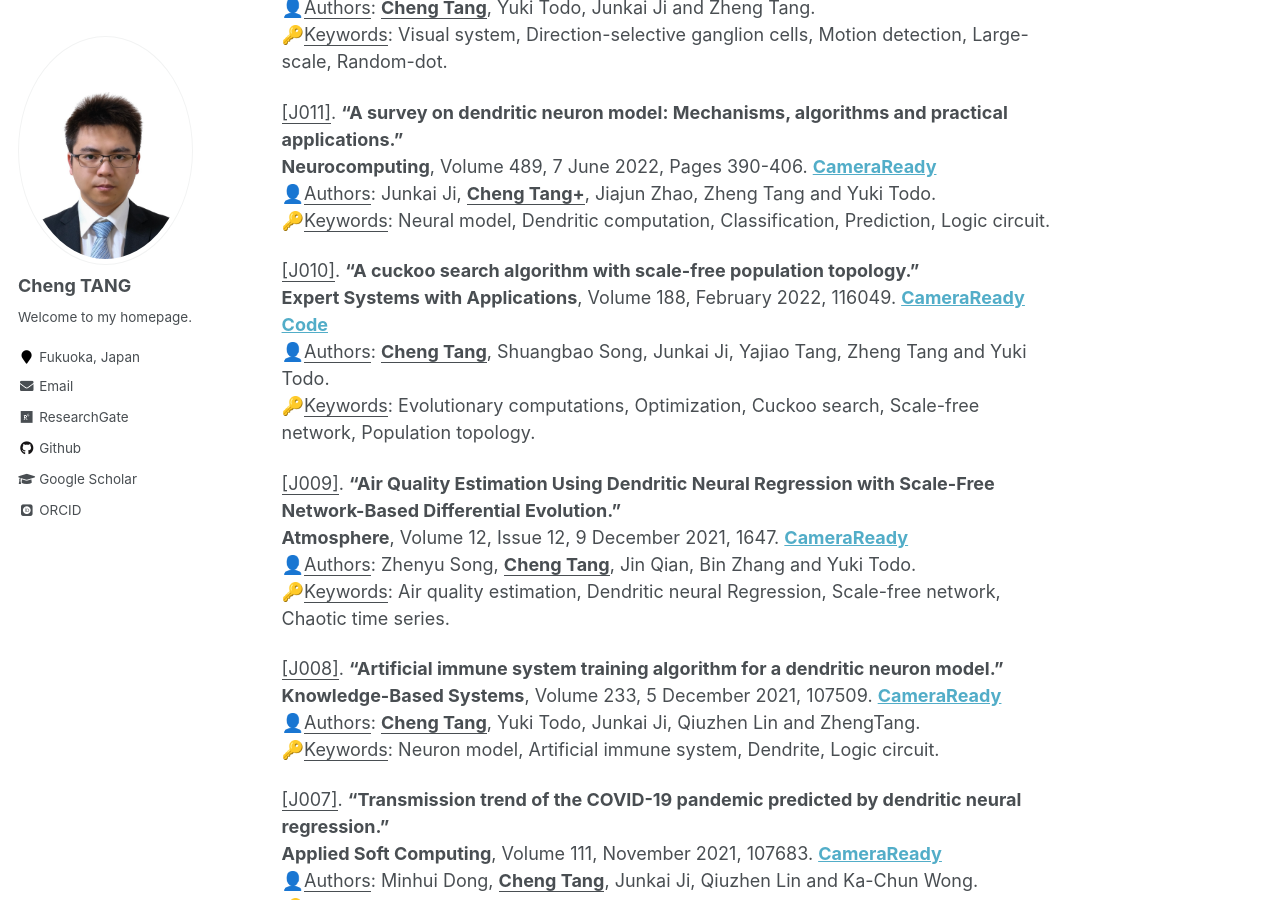
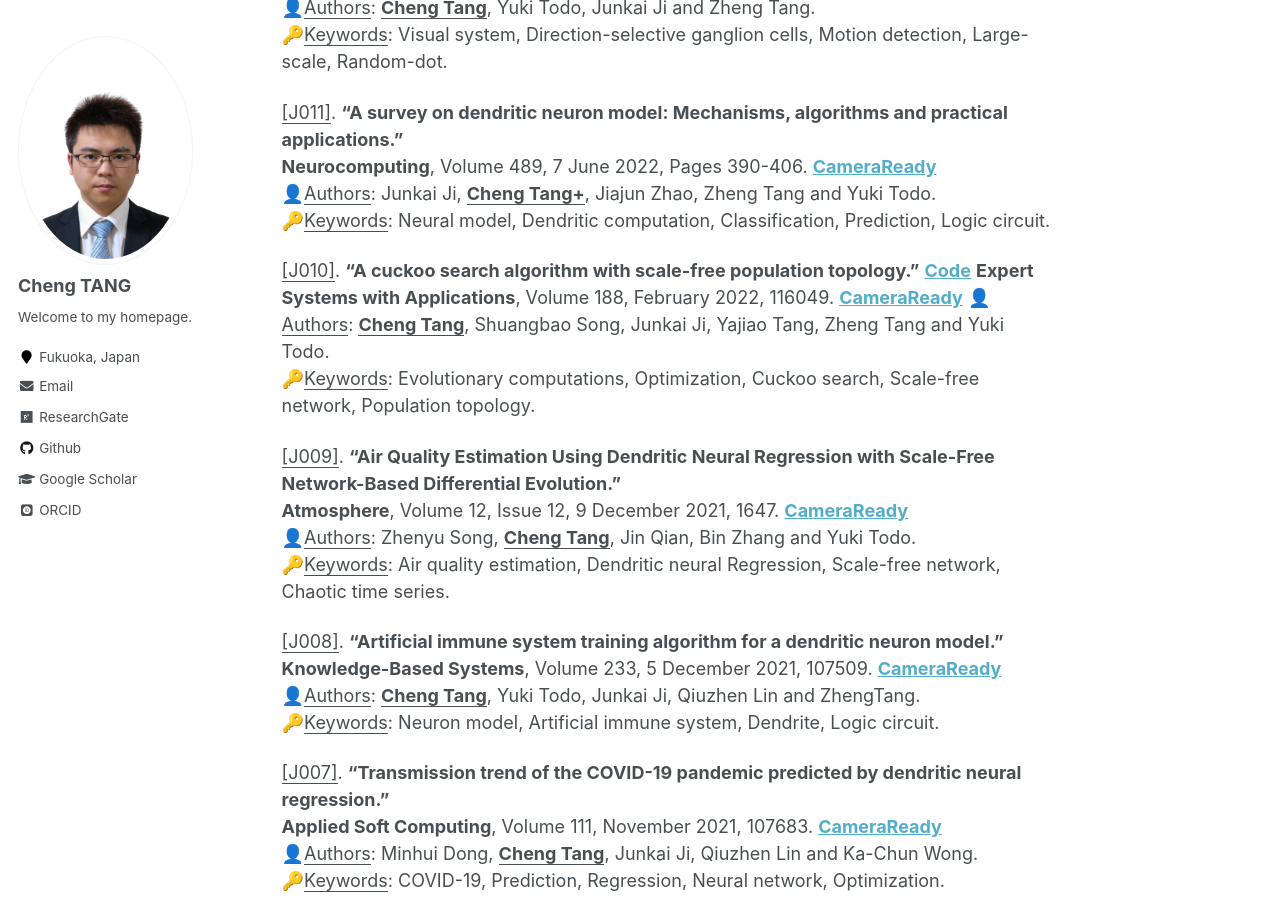
Before and after one commit to ChengTANG-AI/chengtang-ai.github.io, a Jekyll site: the page built from _pages/JournalPublications.md, in a window 1280 px wide and 900 px high, scrolled down 2149 px. Built offline with Jekyll 4.4.1, drawn with Linux system fonts in a browser that asks for light colours; some web fonts are replaced.

Commit message:
Update JournalPublications.md

```diff
--- a/_pages/JournalPublications.md
+++ b/_pages/JournalPublications.md
@@ -71,8 +71,8 @@
 👤<u>Authors</u>: Junkai Ji, **<u>Cheng Tang+</u>**, Jiajun Zhao, Zheng Tang and Yuki Todo.
 🔑<u>Keywords</u>: Neural model, Dendritic computation, Classification, Prediction, Logic circuit.
 
-<u>[J010]</u>. **"A cuckoo search algorithm with scale-free population topology."**
-**Expert Systems with Applications**, Volume 188, February 2022, 116049. **[CameraReady](https://doi.org/10.1016/j.eswa.2021.116049)**  **[Code](https://chengtang-ai.github.io/files/Cockoo_Search_SF.zip)**
+<u>[J010]</u>. **"A cuckoo search algorithm with scale-free population topology."** **[Code](https://chengtang-ai.github.io/files/Cockoo_Search_SF.zip)**
+**Expert Systems with Applications**, Volume 188, February 2022, 116049. **[CameraReady](https://doi.org/10.1016/j.eswa.2021.116049)**
 👤<u>Authors</u>: **<u>Cheng Tang</u>**, Shuangbao Song, Junkai Ji, Yajiao Tang, Zheng Tang and Yuki Todo.
 🔑<u>Keywords</u>: Evolutionary computations, Optimization, Cuckoo search, Scale-free network, Population topology.
 
```
